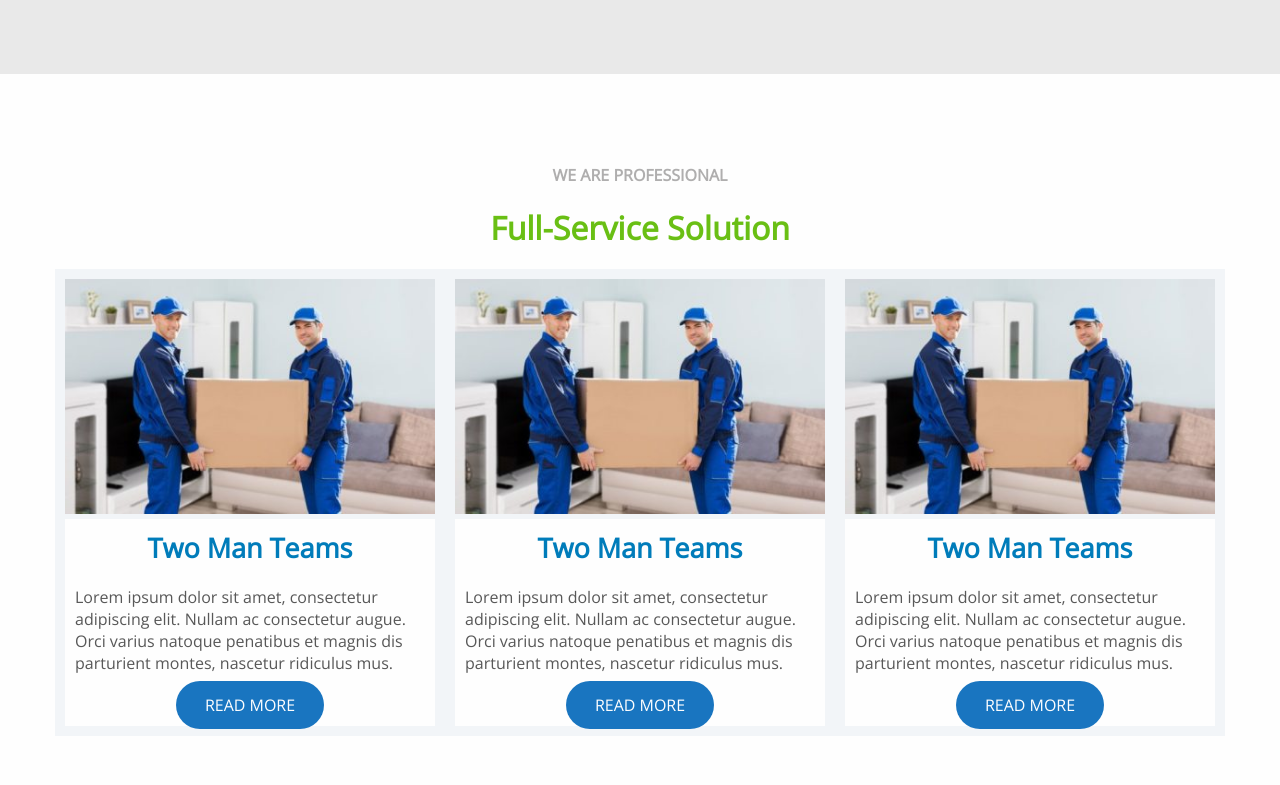
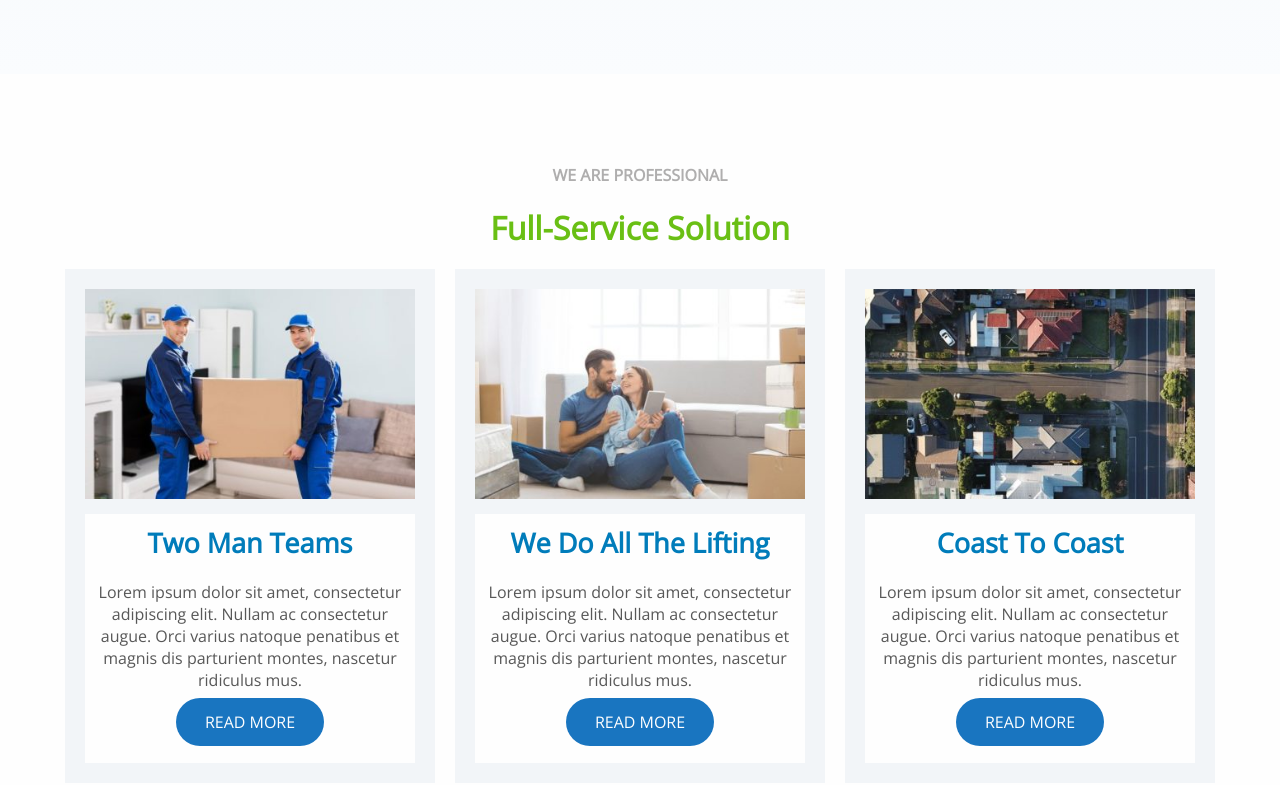
Before and after one commit to RoccoChiarella/proj-html-vuejs, a plain HTML site: page index.html in a window 1280 px wide. Shown: the part 1273-2058 px from the top of the page. Drawn offline with nearby package versions, Linux system fonts and the light colour scheme.

Commit message:
Blocco Solution aggiornato

```diff
--- a/assets/style.css
+++ b/assets/style.css
@@ -146,7 +146,7 @@ header{
 }
 
 .headache{
-    background-color: #E9E9E9;
+    background-image: linear-gradient(#F1F5F9, #FAFCFE);
     padding-top: 8%;
     padding-right: 30px;
     padding-bottom: 7%;
@@ -213,7 +213,8 @@ header{
 
 .solution-wrapper .solution-options .solution-option{
     background-color: #F2F5F8;
-    padding: 10px;
+    padding: 20px;
+    margin: 0 10px;
 }
 
 .solution-wrapper .solution-options .solution-option .solution-option-img img{
@@ -226,6 +227,7 @@ header{
     flex-direction: column;
     align-items: center;
     padding: 10px;
+    margin-top: 10px;
 }
 
 .solution-option-text .solution-option-title{
@@ -242,9 +244,13 @@ header{
     margin-bottom: 20px;
 }
 
-.solution-option-text .solution-option-content span{
+.solution-option-text .solution-option-content p{
     color: #585858;
     font-size: 16px;
+}
+
+.solution-option-text .solution-option-button{
+    margin-bottom: 20px;
 }
 
 .button{
--- a/index.html
+++ b/index.html
@@ -133,7 +133,7 @@
                                             <span class="text-center">Two Man Teams</span>
                                         </div>
                                         <div class="solution-option-content">
-                                            <span class="text-center">Lorem ipsum dolor sit amet, consectetur adipiscing elit. Nullam ac consectetur augue. Orci varius natoque penatibus et magnis dis parturient montes, nascetur ridiculus mus.</span>
+                                            <p class="text-center">Lorem ipsum dolor sit amet, consectetur adipiscing elit. Nullam ac consectetur augue. Orci varius natoque penatibus et magnis dis parturient montes, nascetur ridiculus mus.</p>
                                         </div>
                                         <div class="solution-option-button">
                                             <span class="button upper-case">Read more</span>
@@ -142,14 +142,14 @@
                                 </div>
                                 <div class="solution-option">
                                     <div class="solution-option-img">
-                                        <img src="assets/img/avada-movers-serviceonephoto-final-400x255.jpg" alt="">
+                                        <img src="assets/img/avada-movers-servicetwophoto-final-400x255.jpg" alt="">
                                     </div>
                                     <div class="solution-option-text">
                                         <div class="solution-option-title">
-                                            <span class="text-center">Two Man Teams</span>
+                                            <span class="text-center">We Do All The Lifting</span>
                                         </div>
                                         <div class="solution-option-content">
-                                            <span class="text-center">Lorem ipsum dolor sit amet, consectetur adipiscing elit. Nullam ac consectetur augue. Orci varius natoque penatibus et magnis dis parturient montes, nascetur ridiculus mus.</span>
+                                            <p class="text-center">Lorem ipsum dolor sit amet, consectetur adipiscing elit. Nullam ac consectetur augue. Orci varius natoque penatibus et magnis dis parturient montes, nascetur ridiculus mus.</p>
                                         </div>
                                         <div class="solution-option-button">
                                             <span class="button upper-case">Read more</span>
@@ -158,14 +158,14 @@
                                 </div>
                                 <div class="solution-option">
                                     <div class="solution-option-img">
-                                        <img src="assets/img/avada-movers-serviceonephoto-final-400x255.jpg" alt="">
+                                        <img src="assets/img/avada-movers-servicethreephoto-final-400x255.jpg" alt="">
                                     </div>
                                     <div class="solution-option-text">
                                         <div class="solution-option-title">
-                                            <span class="text-center">Two Man Teams</span>
+                                            <span class="text-center">Coast To Coast</span>
                                         </div>
                                         <div class="solution-option-content">
-                                            <span class="text-center">Lorem ipsum dolor sit amet, consectetur adipiscing elit. Nullam ac consectetur augue. Orci varius natoque penatibus et magnis dis parturient montes, nascetur ridiculus mus.</span>
+                                            <p class="text-center">Lorem ipsum dolor sit amet, consectetur adipiscing elit. Nullam ac consectetur augue. Orci varius natoque penatibus et magnis dis parturient montes, nascetur ridiculus mus.</p>
                                         </div>
                                         <div class="solution-option-button">
                                             <span class="button upper-case">Read more</span>
```
